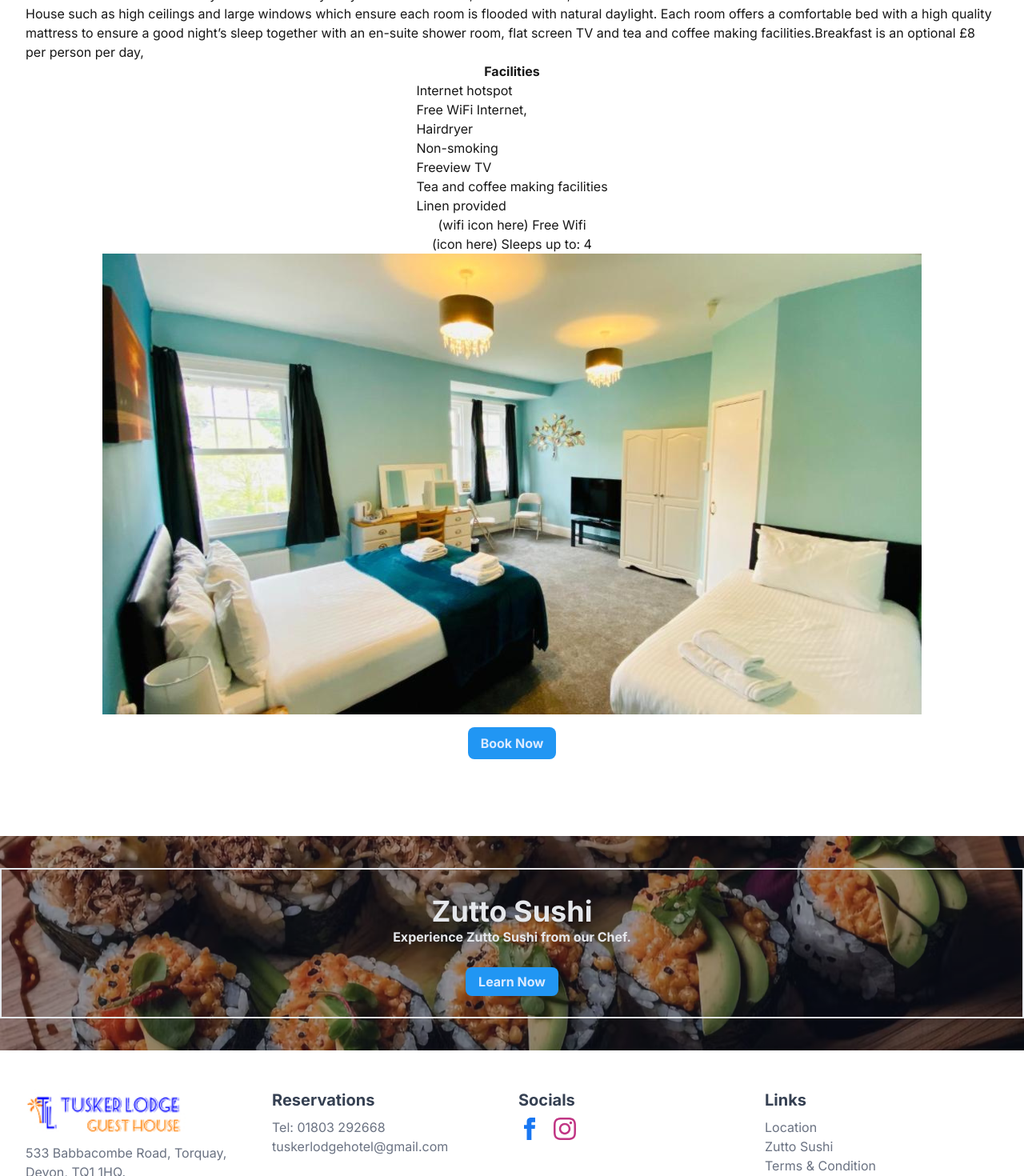
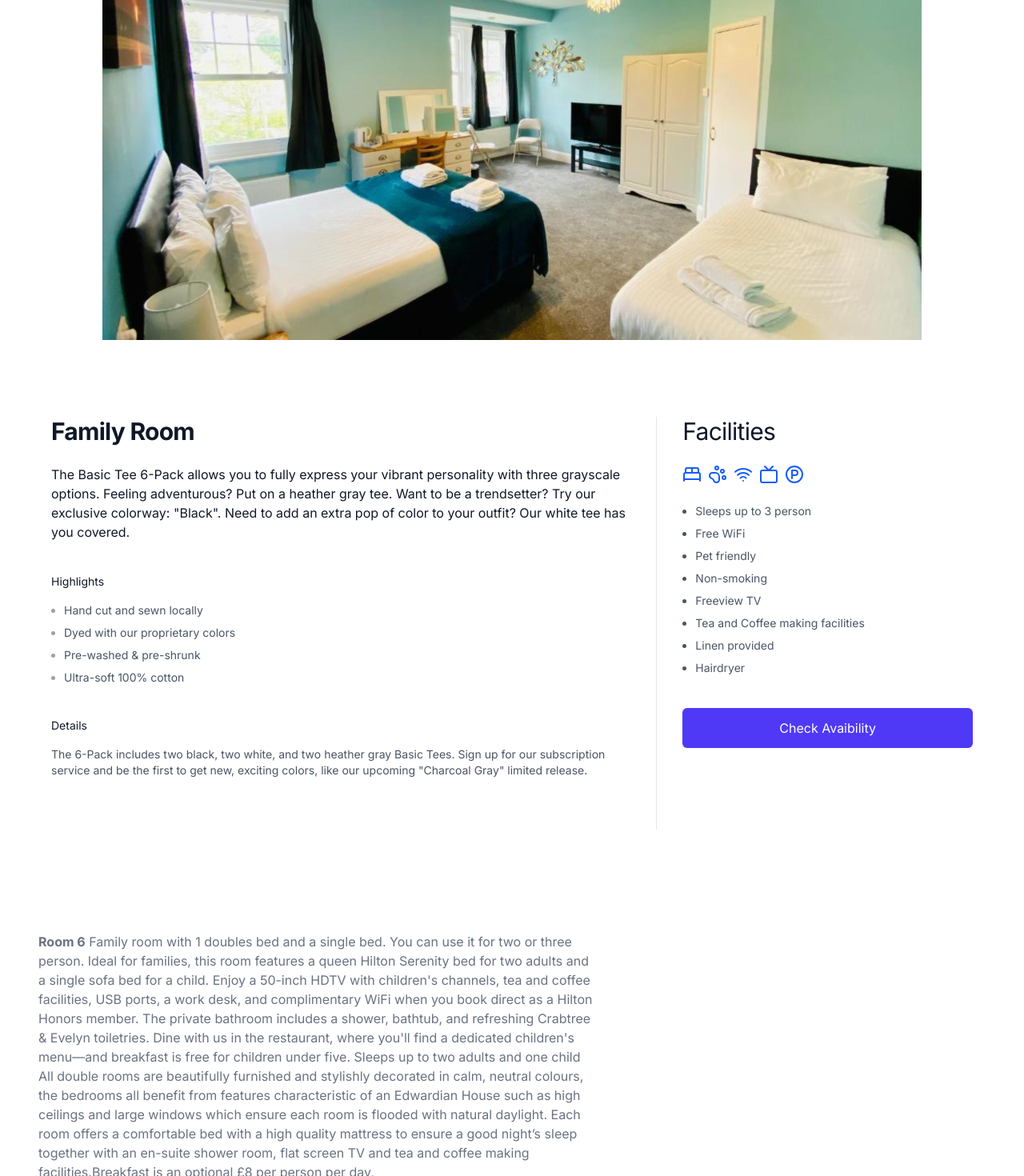
Before and after one commit to ayrbox/tusker-lodge, a Next.js app: page /rooms/family in a window 1280 px wide. Shown: the part 600-2070 px from the top of the page at 80% size. Built offline with nearby package versions, Linux system fonts and the light colour scheme.

Commit message:
fix: wip rooms details design

```diff
--- a/src/app/rooms/family/page.tsx
+++ b/src/app/rooms/family/page.tsx
@@ -1,52 +1,146 @@
 import Image from "next/image";
 import FamilyRoomImage from "@/images/rooms/family.jpg";
 import ButtonLink from "@/components/ButtonLink";
+import { BedDouble, PawPrint, CircleParking, Wifi, Tv } from "lucide-react";
 
 export default function FamilyRoom() {
   return (
     <>
-      <div className="flex flex-col items-center">
-        <h1 className="text-3xl font-bold text-center text-gray-600">
-          Family Room
-        </h1>
-
-
-
-<p className="mt-4 pb-8 w-full md:w-1/2 text-gray-400">
-          <strong>Room 6</strong> Family room with 1 doubles bed and a single
-          bed. You can use it for two or three person.
-        </p>
-            <p>
-All double rooms are beautifully furnished and stylishly decorated in calm, neutral colours, the bedrooms all benefit from features characteristic of an Edwardian House such as high ceilings and large windows which ensure each room is flooded with natural daylight. Each room offers a comfortable bed with a high quality mattress to ensure a good night’s sleep together with an en-suite shower room, flat screen TV and tea and coffee making facilities.Breakfast is  an optional £8 per person per day,
-</p>
-
-
-        <strong>Facilities</strong>
-        <ul>
-<li>Internet hotspot</li>
-<li>Free WiFi Internet,</li>
-<li>Hairdryer</li>
-<li>Non-smoking</li>
-<li>Freeview TV</li>
-<li>Tea and coffee making facilities</li>
-<li>Linen provided</li>
-</ul>
-
-        <p>(wifi icon here) Free Wifi</p>
-<p>
-        (icon here) Sleeps up to: 4
-        </p>
-
-
-
-
+      <div className="flex flex-col items-center gap-4">
         <Image
           src={FamilyRoomImage}
           alt="Family Room - Room 5"
           className="pb-4"
         />
+        <div className="mx-auto max-w-2xl px-4 pt-10 pb-16 sm:px-6 lg:grid lg:max-w-7xl lg:grid-cols-3 lg:grid-rows-[auto_auto_1fr] lg:gap-x-8 lg:px-8 lg:pt-16 lg:pb-24">
+          <div className="lg:col-span-2 lg:border-r lg:border-gray-200 lg:pr-8">
+            <h1 className="text-2xl font-bold tracking-tight text-gray-900 sm:text-3xl">
+              Family Room
+            </h1>
+          </div>
 
-        <ButtonLink href="./booking">Book Now</ButtonLink>
+          <div className="mt-4 lg:row-span-3 lg:mt-0">
+            <h2 className="text-3xl tracking-tight text-gray-900">
+              Facilities
+            </h2>
+            <div className="my-6 text-blue-600">
+              <h3 className="sr-only">Ameneties</h3>
+              <div className="flex gap-2">
+                <BedDouble />
+                <PawPrint />
+                <Wifi />
+                <Tv />
+                <CircleParking />
+              </div>
+            </div>
+            <ul
+              role="list"
+              className="list-disc space-y-2 pl-4 text-sm text-gray-600"
+            >
+              <li>Sleeps up to 3 person</li>
+              <li>Free WiFi</li>
+              <li>Pet friendly</li>
+              <li>Non-smoking</li>
+              <li>Freeview TV</li>
+              <li>Tea and Coffee making facilities</li>
+              <li>Linen provided</li>
+              <li>Hairdryer</li>
+            </ul>
+
+            <a
+              type="submit"
+              className="mt-10 flex w-full items-center justify-center rounded-md border border-transparent bg-indigo-600 px-8 py-3 text-base font-medium text-white hover:bg-indigo-700 focus:ring-2 focus:ring-indigo-500 focus:ring-offset-2 focus:outline-hidden"
+              href="./booking"
+            >
+              Check Avaibility
+            </a>
+          </div>
+
+          <div className="py-10 lg:col-span-2 lg:col-start-1 lg:border-r lg:border-gray-200 lg:pt-6 lg:pr-8 lg:pb-16">
+            <div>
+              <h3 className="sr-only">Description</h3>
+
+              <div className="space-y-6">
+                <p className="text-base text-gray-900">
+                  The Basic Tee 6-Pack allows you to fully express your vibrant
+                  personality with three grayscale options. Feeling adventurous?
+                  Put on a heather gray tee. Want to be a trendsetter? Try our
+                  exclusive colorway: &quot;Black&quot;. Need to add an extra
+                  pop of color to your outfit? Our white tee has you covered.
+                </p>
+              </div>
+            </div>
+
+            <div className="mt-10">
+              <h3 className="text-sm font-medium text-gray-900">Highlights</h3>
+
+              <div className="mt-4">
+                <ul role="list" className="list-disc space-y-2 pl-4 text-sm">
+                  <li className="text-gray-400">
+                    <span className="text-gray-600">
+                      Hand cut and sewn locally
+                    </span>
+                  </li>
+                  <li className="text-gray-400">
+                    <span className="text-gray-600">
+                      Dyed with our proprietary colors
+                    </span>
+                  </li>
+                  <li className="text-gray-400">
+                    <span className="text-gray-600">
+                      Pre-washed &amp; pre-shrunk
+                    </span>
+                  </li>
+                  <li className="text-gray-400">
+                    <span className="text-gray-600">
+                      Ultra-soft 100% cotton
+                    </span>
+                  </li>
+                </ul>
+              </div>
+            </div>
+
+            <div className="mt-10">
+              <h2 className="text-sm font-medium text-gray-900">Details</h2>
+
+              <div className="mt-4 space-y-6">
+                <p className="text-sm text-gray-600">
+                  The 6-Pack includes two black, two white, and two heather gray
+                  Basic Tees. Sign up for our subscription service and be the
+                  first to get new, exciting colors, like our upcoming
+                  &quot;Charcoal Gray&quot; limited release.
+                </p>
+              </div>
+            </div>
+          </div>
+        </div>
+        <div className="grid grid-cols-5">
+          <div className="p-4 col-span-3 text-gray-500">
+            <p>
+              <strong>Room 6</strong> Family room with 1 doubles bed and a
+              single bed. You can use it for two or three person. Ideal for
+              families, this room features a queen Hilton Serenity bed for two
+              adults and a single sofa bed for a child. Enjoy a 50-inch HDTV
+              with children&apos;s channels, tea and coffee facilities, USB
+              ports, a work desk, and complimentary WiFi when you book direct as
+              a Hilton Honors member. The private bathroom includes a shower,
+              bathtub, and refreshing Crabtree &amp; Evelyn toiletries. Dine
+              with us in the restaurant, where you&apos;ll find a dedicated
+              children&apos;s menu—and breakfast is free for children under
+              five. Sleeps up to two adults and one child
+            </p>
+            <p>
+              All double rooms are beautifully furnished and stylishly decorated
+              in calm, neutral colours, the bedrooms all benefit from features
+              characteristic of an Edwardian House such as high ceilings and
+              large windows which ensure each room is flooded with natural
+              daylight. Each room offers a comfortable bed with a high quality
+              mattress to ensure a good night’s sleep together with an en-suite
+              shower room, flat screen TV and tea and coffee making
+              facilities.Breakfast is an optional £8 per person per day,
+            </p>
+          </div>
+        </div>
       </div>
     </>
   );
```
Also changed, not shown: package.json (+7 -6 lines), 1 other file (tests, documents, lock files or other folders).
